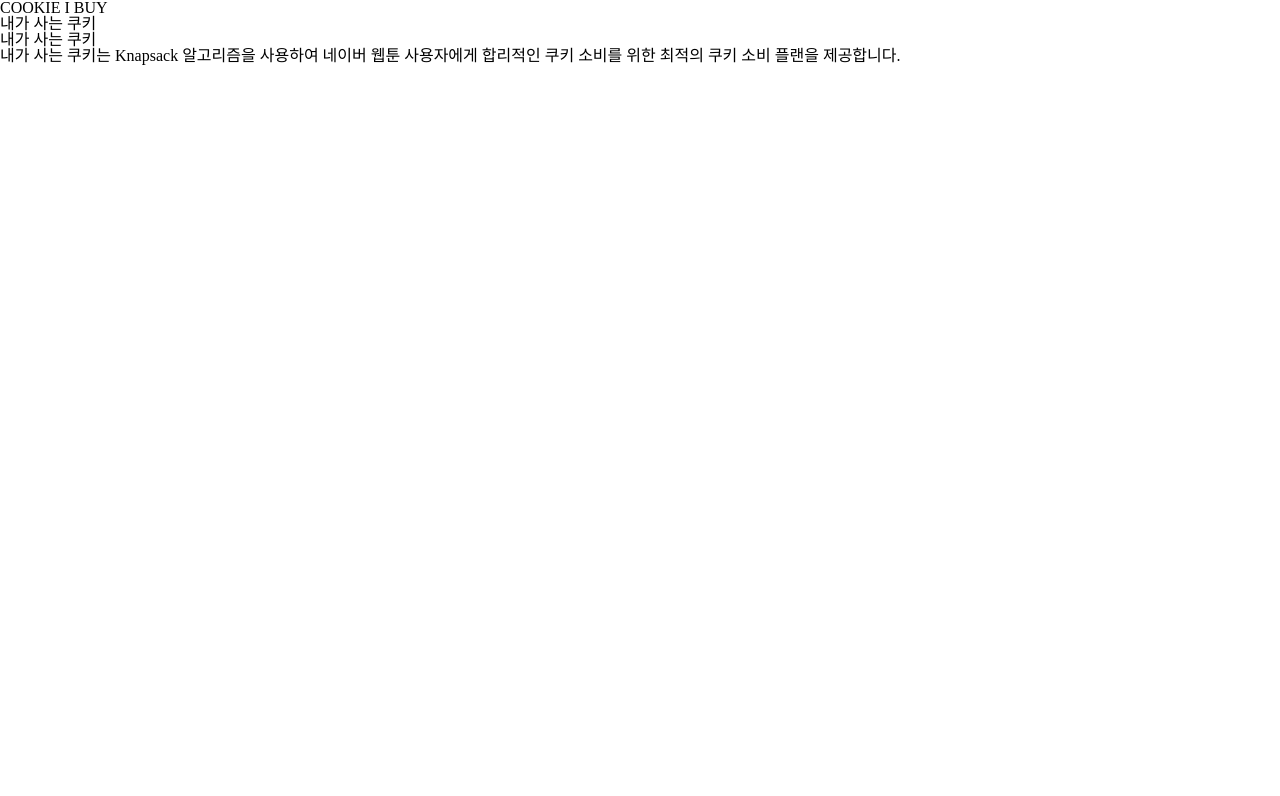
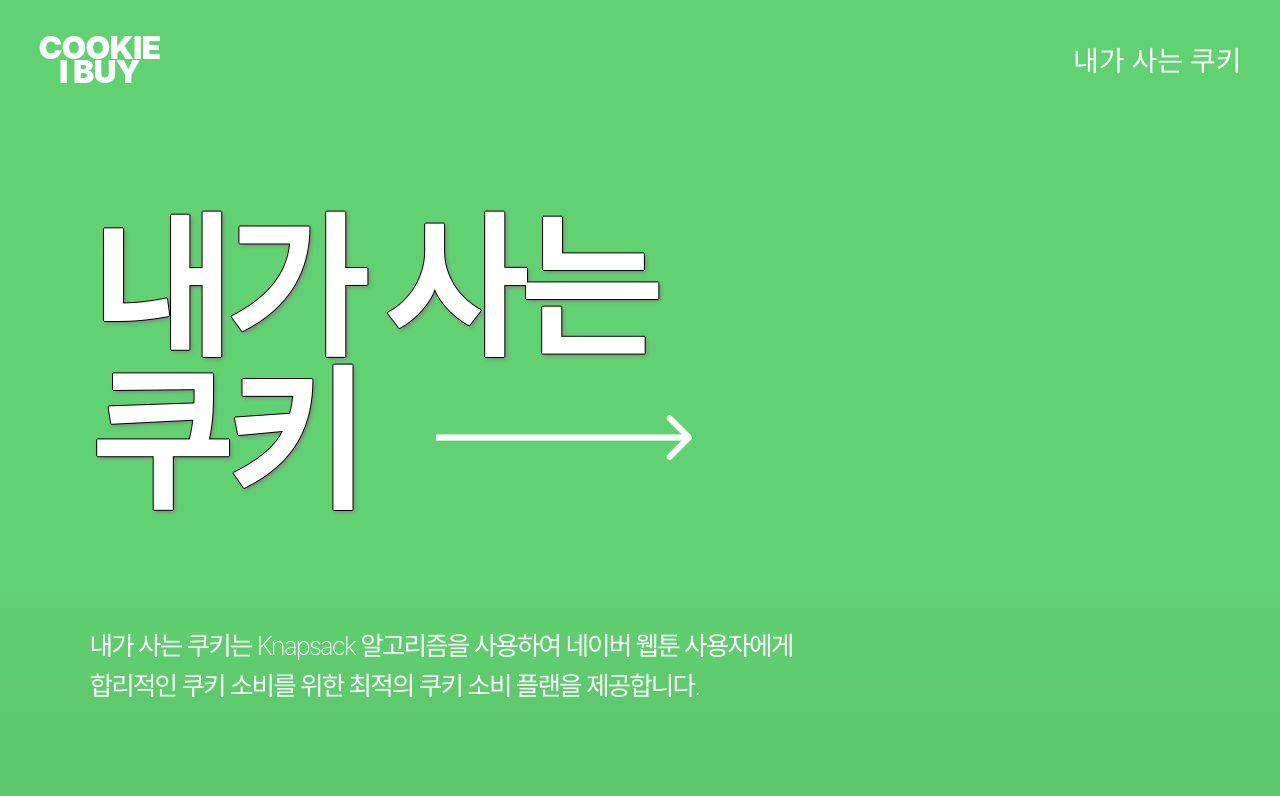
Before and after one commit to vdnuit/the-cookie-i-buy, a React (Create React App) app: page / in a window 1280 px wide. Shown: the top 796 px of the page. Built offline with nearby package versions, Linux system fonts and the light colour scheme.

Commit message:
main CSS-1

```diff
--- a/src/App.js
+++ b/src/App.js
@@ -1,12 +1,13 @@
 import { createGlobalStyle } from "styled-components";
 import Router from "./Router";
 import reset from "styled-reset";
-
+import Footer from "./components/Footer";
 function App() {
   return (
     <>
       <Router />
       <GlobalStyle />
+      <Footer />
     </>
   );
 }
--- /dev/null
+++ b/src/components/Footer.js
@@ -0,0 +1,11 @@
+import FooterImg from "../assets/FooterImg.png";
+
+function Footer() {
+  return (
+    <>
+      <img alt="Footer" src={FooterImg} style={{ width: "99%" }} />;
+    </>
+  );
+}
+
+export default Footer;
--- a/src/components/Header.js
+++ b/src/components/Header.js
@@ -3,35 +3,59 @@ import { useRecoilValue } from "recoil";
 //{userName}이/가 사는 쿠키를 처리하고 있습니다.
 import { userNameAtom } from "../atoms";
 import styled from "styled-components";
+import { Link } from "react-router-dom";
 
 const Container = styled.div`
   // 초록 박스에 대한 css
+  background-color: #61d271;
+  display: flex;
+  justify-content: space-between;
+  height: 15vh;
 `;
 const Title = styled.h1`
   //CookieIBuy에 대한 css
+  text-align: center;
+  color: white;
+  font-family: Inter;
+  font-style: normal;
+  font-weight: 1000;
+  font-size: 4vh;
+  margin: 4.5vh 3vw;
+  letter-spacing: -0.1vh;
+  line-height: 3vh;
+  text-decoration: none;
 `;
 const Detail = styled.p`
   //내가 만든 쿠키에 대한 css (오른쪽 정렬이 필수입니다. 글자수가 변하기 때문에..)
+  color: white;
+  font-size: 3.5vh;
+  margin: 6vh 3vw;
+`;
+const StyledLink = styled(Link)`
+  text-decoration: none;
 `;
 function Header() {
-
   const userName = useRecoilValue(userNameAtom);
 
   function isEndWithConsonant(korStr) {
-    const finalChrCode = korStr.charCodeAt(korStr.length - 1)
+    const finalChrCode = korStr.charCodeAt(korStr.length - 1);
     // 0 = 받침 없음, 그 외 = 받침 있음
-    const finalConsonantCode = (finalChrCode - 44032) % 28
-    return finalConsonantCode !== 0
-  };
+    const finalConsonantCode = (finalChrCode - 44032) % 28;
+    return finalConsonantCode !== 0;
+  }
   // 을/를 덧붙히기
-  String.prototype.appendEulReul = function() {
-      return this + (isEndWithConsonant(this) ? "이" : "가")
+  String.prototype.appendEulReul = function () {
+    return this + (isEndWithConsonant(this) ? "이" : "가");
   };
   return (
     <Container>
-      <Title>COOKIE I BUY</Title>
+      <StyledLink to={{ pathname: `/` }}>
+        <Title>
+          COOKIE
+          <br />I BUY
+        </Title>
+      </StyledLink>
       <Detail>{userName.appendEulReul()} 사는 쿠키</Detail>
-
     </Container>
   );
 }
--- a/src/routes/Choice.js
+++ b/src/routes/Choice.js
@@ -108,7 +108,10 @@ function Choice() {
         <Link to={{ pathname: `/Like/*` }}>
           <img src={CookieImg} style={{ width: "10vh", margin: "1vh" }} />
         </Link>
-        <p>쿠키를 눌러주세요!</p>
+        <p>
+          선택완료 후, <br />
+          쿠키를 눌러주세요!
+        </p>
       </Button>
       <Week>
         <Day>
--- a/src/routes/Main.js
+++ b/src/routes/Main.js
@@ -1,33 +1,78 @@
 // 메인페이지입니다 Link를 이용해 다음으로 넘어가는 버튼을 둔 것을 볼 수 있습니다.
 import { Link } from "react-router-dom";
 import ArrowImg from "../assets/Arrow.png";
+import PagesImg from "../assets/Pages.png";
 import styled from "styled-components";
 
 const Container = styled.div`
   //배경에 대한 css
+  background: linear-gradient(
+      0deg,
+      rgba(76, 157, 88, 0.21875) 60.56%,
+      rgba(73, 147, 83, 0) 71.74%
+    ),
+    #61d271;
+  height: 200vh;
+  overflow: hidden;
 `;
 const Title = styled.h1`
-  //내가 사는 쿠키에 대한 css
+  letter-spacing: -0.5vw;
+  font-family: Inter;
+  font-style: normal;
+  font-weight: 1000;
+  font-size: 12vw;
+  color: #ffffff;
+  margin: 10vh 6vw;
+  padding: 1vw;
+  text-shadow: -1px 0 black, 0 1px black, 1px 0 black, 0 -1px black,
+    2px 2px 4px grey;
+`;
+const Arrow = styled.img`
+  //화살표 사진에 대한 css
+
+  width: 20vw;
+  height: auto;
+  margin: 3vw 6vw;
 `;
 const Detail = styled.p`
   //상세설명에 대한 css
+  letter-spacing: -0.15vw;
+  color: white;
+  padding: 1vw;
+
+  margin: 10vh 6vw;
+  font-family: "Inter";
+  font-style: normal;
+  font-weight: 200;
+  font-size: 2vw;
+  line-height: 5vh;
 `;
-const Arrow = styled.img`
-  //화살표 사진에 대한 css
+const Pages = styled.img`
+  //상세설명에 대한 css
+
+  width: 100vw;
+  height: 150vh;
 `;
 
 function Main() {
   return (
-    <Container>
-      <Title>내가 사는 쿠키</Title>
-      <Detail>
-        내가 사는 쿠키는 Knapsack 알고리즘을 사용하여 네이버 웹툰 사용자에게
-        합리적인 쿠키 소비를 위한 최적의 쿠키 소비 플랜을 제공합니다.
-      </Detail>
-      <Link to={{ pathname: `/Name/*` }}>
-        <Arrow src={ArrowImg} />
-      </Link>
-    </Container>
+    <>
+      <Container>
+        <Title>
+          내가 사는 <br /> 쿠키
+          <Link to={{ pathname: `/Name/*` }}>
+            <Arrow src={ArrowImg} />
+          </Link>
+        </Title>
+
+        <Detail>
+          내가 사는 쿠키는 Knapsack 알고리즘을 사용하여 네이버 웹툰 사용자에게
+          <br />
+          합리적인 쿠키 소비를 위한 최적의 쿠키 소비 플랜을 제공합니다.
+        </Detail>
+        <Pages src={PagesImg} />
+      </Container>
+    </>
   );
 }
 
```
Also changed, not shown: src/assets/FooterImg.png (added), src/assets/Pages.png (added), src/atoms.js.
